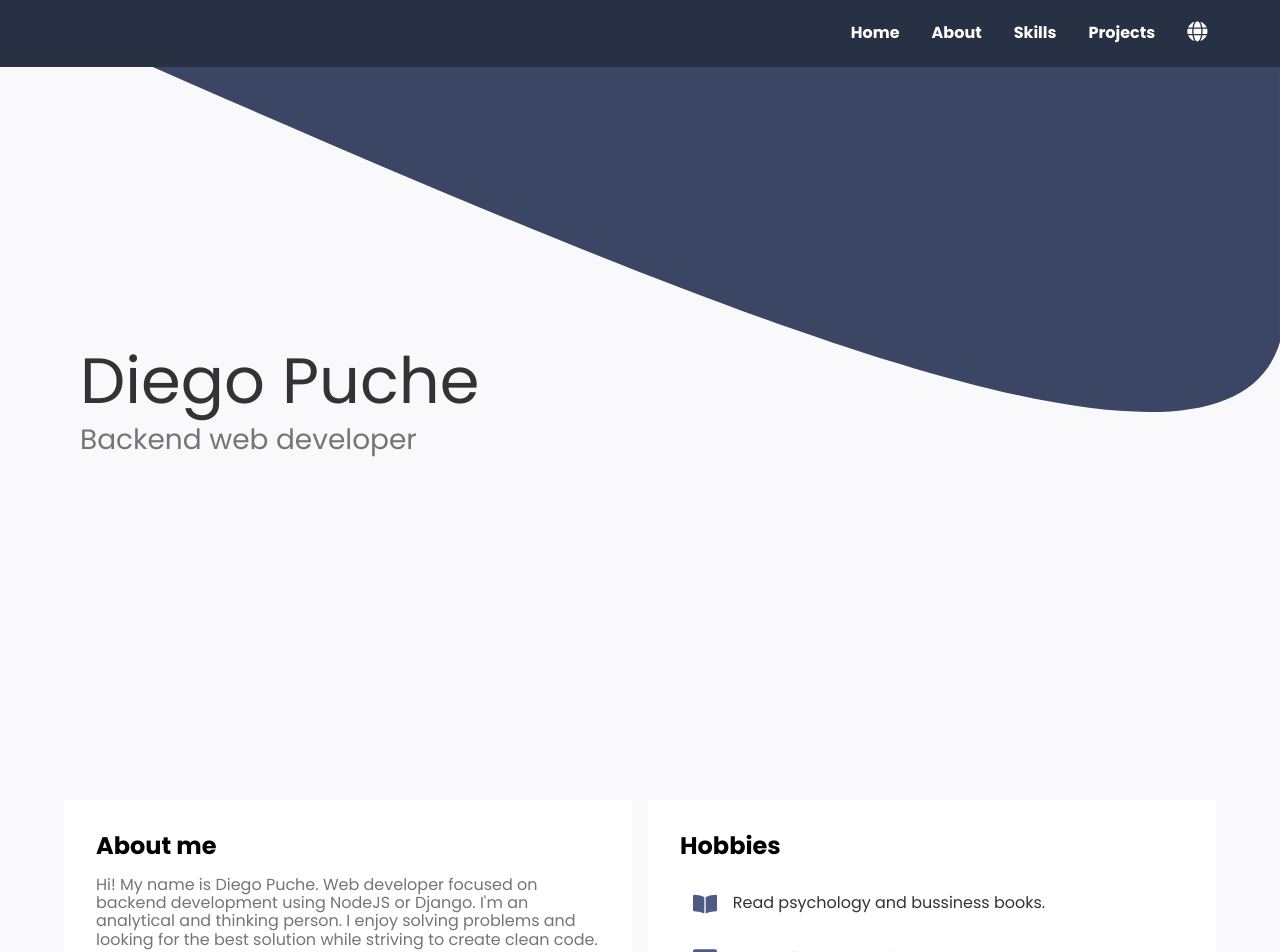
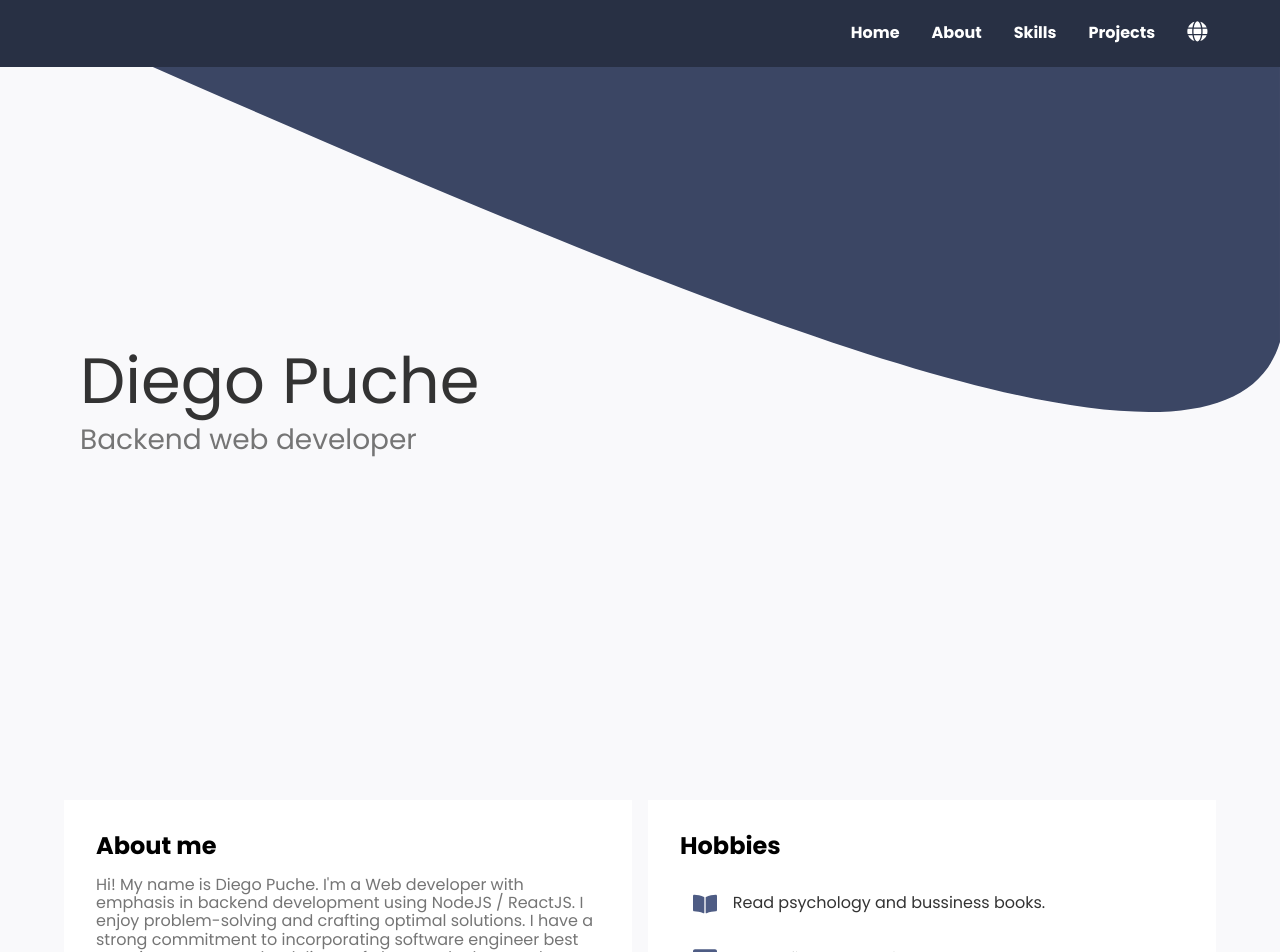
Before and after one commit to dgop92/portfolio, a React (Create React App) app: page / in a window 1280 px wide. Shown: the top 952 px of the page. Built offline with nearby package versions, Linux system fonts and the light colour scheme.

Commit message:
project: update resume and about me paragraph

```diff
--- a/src/pages/About/About.jsx
+++ b/src/pages/About/About.jsx
@@ -14,9 +14,9 @@ import {
 } from "./style";
 
 const RESUME_EN =
-  "https://drive.google.com/file/d/1uhtCTaosD-cgK1aBlZms-67_qEcFRlfw/view?usp=sharing";
+  "https://drive.google.com/file/d/1VL_pTerdKk0tTZXcdftjbPmN-8itLo-I/view?usp=sharing";
 const RESUME_ES =
-  "https://drive.google.com/file/d/1UpsbaLCDlqvjz9hGrKL8XtoDDSDswVSd/view?usp=sharing";
+  "https://drive.google.com/file/d/1VL_pTerdKk0tTZXcdftjbPmN-8itLo-I/view?usp=sharing";
 
 const hobbieNames = ["HOBBIE_ITEM_1", "HOBBIE_ITEM_2", "HOBBIE_ITEM_3"];
 
--- a/src/translations/en.js
+++ b/src/translations/en.js
@@ -13,7 +13,7 @@ const translations = {
   ABOUT_TITLE: "About me",
 
   ABOUT_PARAGRAPH_1:
-    "Hi! My name is Diego Puche. Web developer focused on backend development using NodeJS or Django. I'm an analytical and thinking person. I enjoy solving problems and looking for the best solution while striving to create clean code.",
+    "Hi! My name is Diego Puche. I'm a Web developer with emphasis in backend development using NodeJS / ReactJS. I enjoy problem-solving and crafting optimal solutions. I have a strong commitment to incorporating software engineer best practices to ensure the delivery of clean and robust code.",
   ABOUT_PARAGRAPH_2:
     "My side interest is Data Science. Even though I have less experience in this area, I am willing to learn if a challenge arises.",
   ABOUT_PARAGRAPH_3:
--- a/src/translations/es.js
+++ b/src/translations/es.js
@@ -12,7 +12,7 @@ const translations = {
   ABOUT_TITLE: "Acerca de mí",
 
   ABOUT_PARAGRAPH_1:
-    "Hola! Mi nombre es Diego Puche, desarrollador web centrado en el desarrollo backend usando NodeJS o Django. Me considero una persona analítica y pensadora. Disfruto resolver problemas, buscando la mejor solución mientras me esfuerzo por crear código limpio.",
+    "Hola! Soy un desarrollador web con énfasis en el desarrollo backend usando NodeJS / ReactJS. Me gusta resolver problemas y crear soluciones óptimas. Tengo un fuerte compromiso con la incorporación de las mejores prácticas de ingeniería de software para garantizar la entrega de código limpio y robusto.",
   ABOUT_PARAGRAPH_2:
     "Mi interés secundario es Data Science. Aunque tengo menos experiencia en esta área, estoy dispuesto a aprender si un desafío se presenta",
   ABOUT_PARAGRAPH_3:
```
